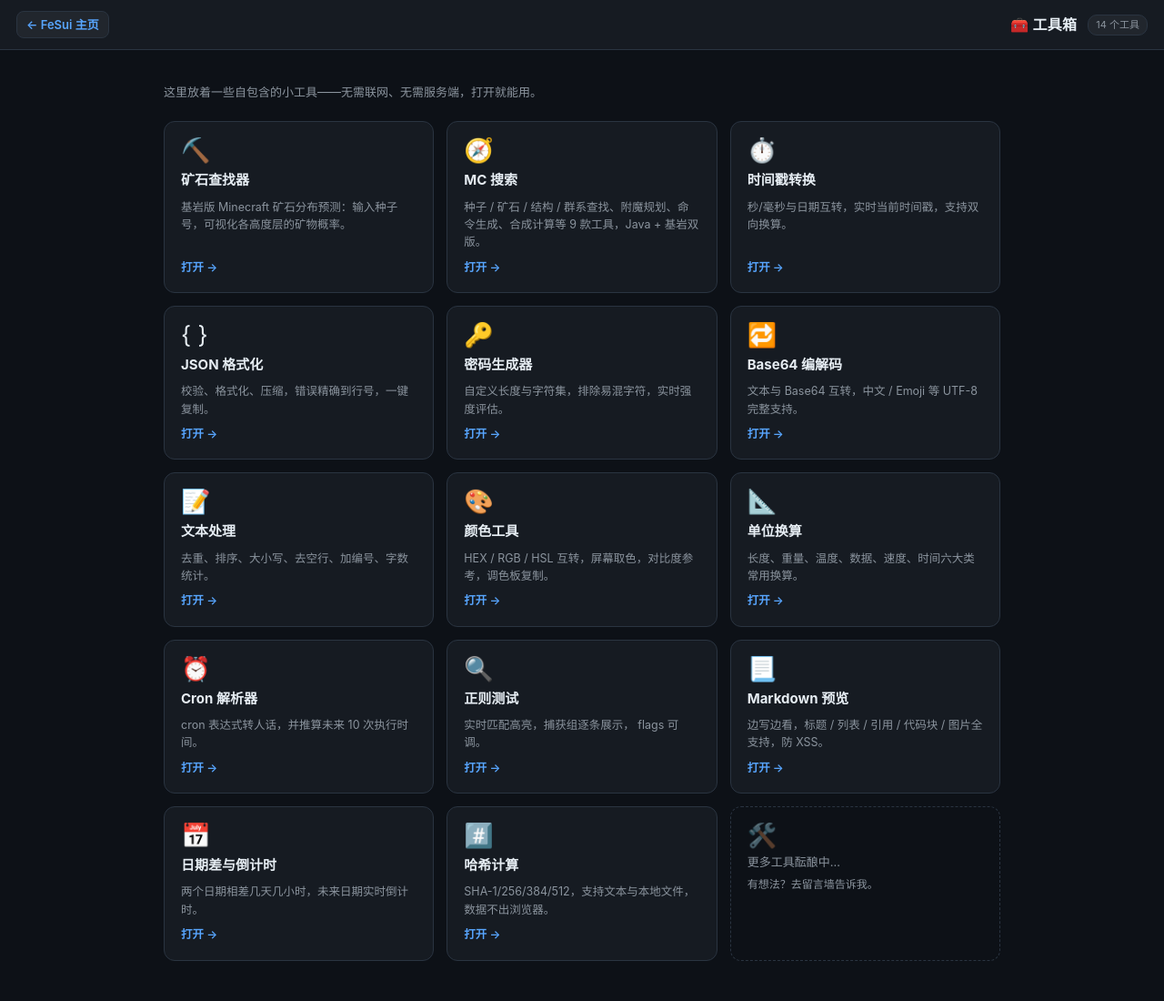
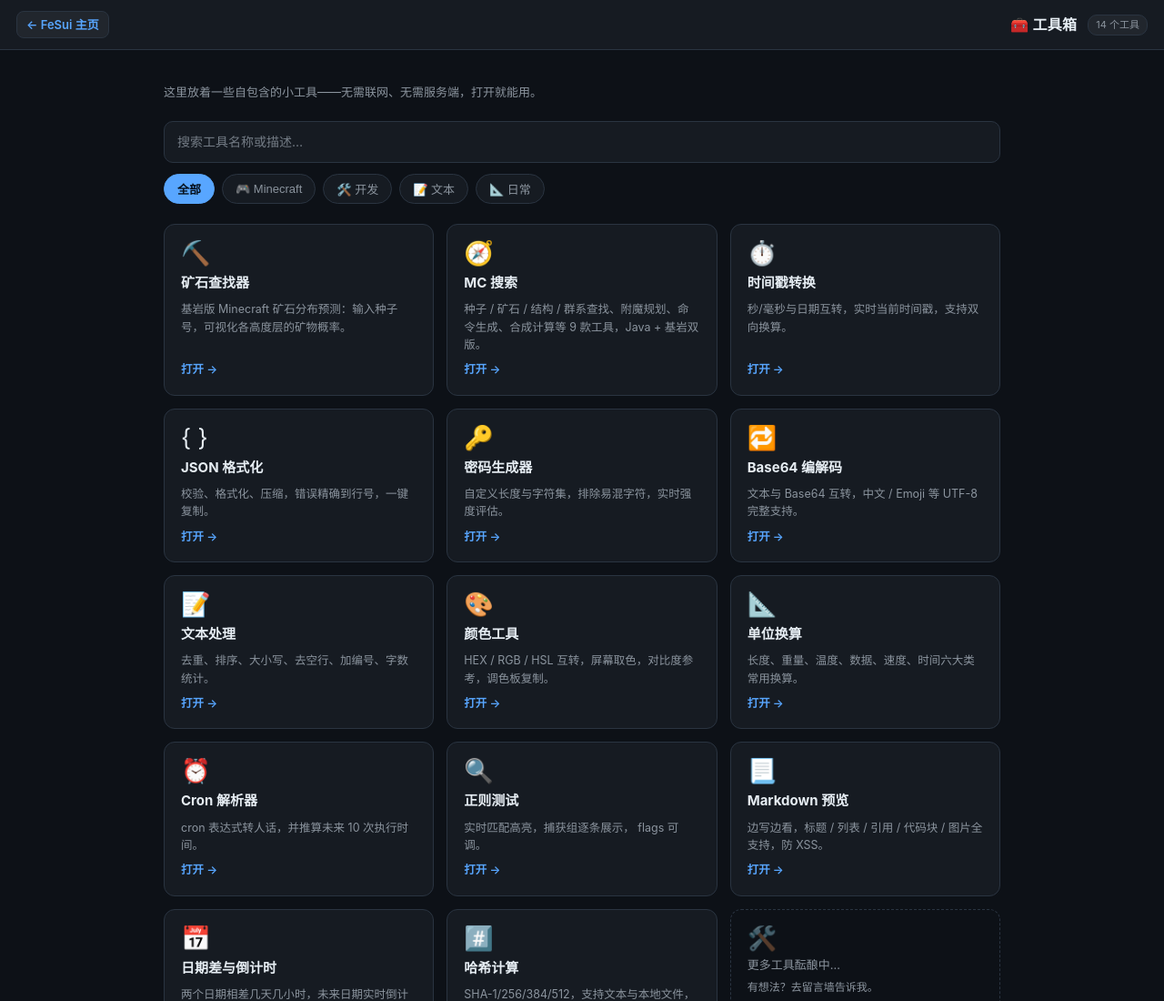
Before and after one commit to gykf123/Myself-sHTML, a plain HTML site: page tool/index.html in a window 1280 px wide. Shown: the top 1100 px of the page at 91% size. Drawn offline with Linux system fonts and the light colour scheme.

Commit message:
工具箱大厅加搜索框 + 分类筛选（Minecraft/开发/文本/日常）

```diff
--- a/tool/index.html
+++ b/tool/index.html
@@ -41,6 +41,20 @@
   .占位卡 .图标{opacity:.5}
   footer{border-top:1px solid var(--边线);padding:14px 18px;text-align:center;
     color:var(--暗淡);font-size:12px}
+  .工具条{display:flex;flex-direction:column;gap:12px;margin-bottom:22px}
+  .搜索框{width:100%;padding:11px 14px;border-radius:10px;background:var(--面板);
+    border:1px solid var(--边线);color:var(--文字);font:inherit;font-size:14px;
+    transition:border-color .15s,box-shadow .15s}
+  .搜索框::placeholder{color:var(--暗淡);opacity:.8}
+  .搜索框:focus{outline:none;border-color:var(--高亮);
+    box-shadow:0 0 0 3px rgba(88,166,255,.18)}
+  .分类组{display:flex;gap:8px;flex-wrap:wrap}
+  .分类钮{font-size:13px;padding:6px 14px;border-radius:20px;cursor:pointer;
+    background:var(--面板);border:1px solid var(--边线);color:var(--暗淡);
+    transition:all .15s;user-select:none}
+  .分类钮:hover{color:var(--文字);border-color:var(--高亮)}
+  .分类钮.激活{background:var(--高亮);border-color:var(--高亮);color:#06121f;font-weight:600}
+  .空提示{grid-column:1/-1;text-align:center;color:var(--暗淡);font-size:13px;padding:28px 0}
   @media (max-width:520px){
     main{padding:24px 14px 36px}
     .工具网格{grid-template-columns:1fr}
@@ -59,6 +73,10 @@
 </header>
 <main>
   <p class="简介">这里放着一些自包含的小工具——无需联网、无需服务端，打开就能用。</p>
+  <div class="工具条">
+    <input id="搜索" class="搜索框" type="search" placeholder="搜索工具名称或描述…" aria-label="搜索工具" spellcheck="false" />
+    <div class="分类组" id="分类组" role="tablist" aria-label="工具分类"></div>
+  </div>
   <div class="工具网格">
     <a class="工具卡" href="./ore-finder.html">
       <span class="图标" aria-hidden="true">⛏️</span>
@@ -152,5 +170,64 @@
   </div>
 </main>
 <footer>© 2026 FeSui · 不执拗的同学 · <a href="../index.html" style="color:var(--高亮)">返回主页</a></footer>
+<script>
+(function(){
+  // 工具 → 分类映射（href → 分类键）
+  var CAT = {
+    './ore-finder.html':'mc', './minecraft-search/index.html':'mc',
+    './timestamp.html':'daily', './json.html':'dev', './password.html':'dev',
+    './base64.html':'dev', './text.html':'text', './color.html':'daily',
+    './convert.html':'daily', './cron.html':'dev', './regex.html':'dev',
+    './markdown.html':'text', './datediff.html':'daily', './hash.html':'dev'
+  };
+  var CATS = [['all','全部'],['mc','🎮 Minecraft'],['dev','🛠️ 开发'],['text','📝 文本'],['daily','📐 日常']];
+
+  var grid = document.querySelector('.工具网格');
+  var cards = Array.prototype.slice.call(grid.querySelectorAll('.工具卡'));
+  var 占位 = grid.querySelector('.占位卡');
+  var box = document.getElementById('搜索');
+  var group = document.getElementById('分类组');
+  var cur = 'all', kw = '';
+
+  // 标记每张卡的搜索词（名称+描述+图标）
+  cards.forEach(function(c){
+    c.dataset.cat = CAT[c.getAttribute('href')] || 'daily';
+    c.dataset.kw = c.textContent.replace(/\s+/g,' ').toLowerCase();
+  });
+
+  // 生成分类按钮
+  CATS.forEach(function(p){
+    var b = document.createElement('button');
+    b.type = 'button'; b.className = '分类钮' + (p[0]==='all'?' 激活':'');
+    b.textContent = p[1]; b.dataset.cat = p[0];
+    b.setAttribute('role','tab');
+    b.onclick = function(){
+      cur = p[0];
+      Array.prototype.forEach.call(group.children, function(x){ x.classList.toggle('激活', x===b); });
+      apply();
+    };
+    group.appendChild(b);
+  });
+
+  function apply(){
+    var 空 = true;
+    cards.forEach(function(c){
+      var okCat = cur==='all' || c.dataset.cat===cur;
+      var okKw = !kw || c.dataset.kw.indexOf(kw) > -1;
+      var show = okCat && okKw;
+      c.style.display = show ? '' : 'none';
+      if (show) 空 = false;
+    });
+    if (占位) 占位.style.display = (cur==='all' && !kw) ? '' : 'none';
+    var tip = grid.querySelector('.空提示');
+    if (空 && (cur!=='all' || kw)){
+      if (!tip){ tip = document.createElement('div'); tip.className='空提示'; grid.appendChild(tip); }
+      tip.textContent = '没有匹配的工具，换个关键词或分类试试。';
+    } else if (tip){ tip.remove(); }
+  }
+
+  box.addEventListener('input', function(){ kw = box.value.trim().toLowerCase(); apply(); });
+})();
+</script>
 </body>
 </html>
```
